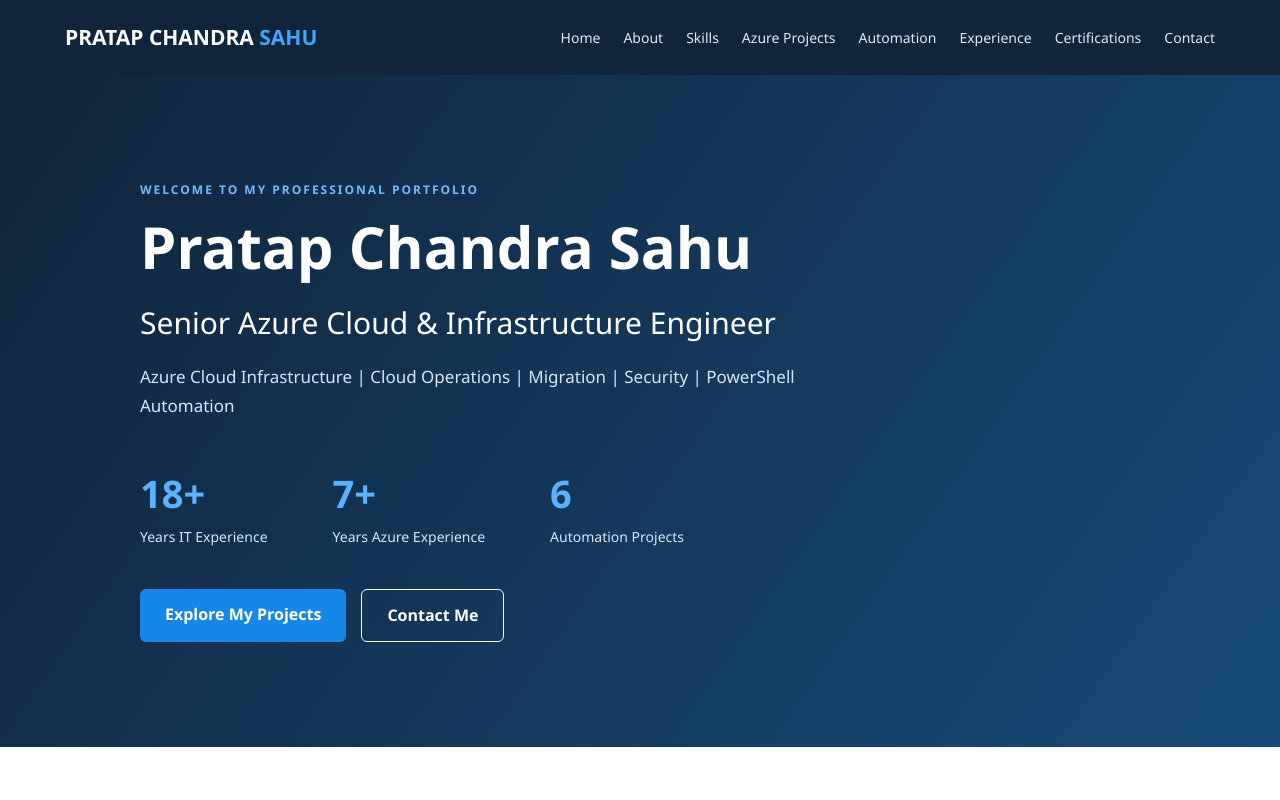
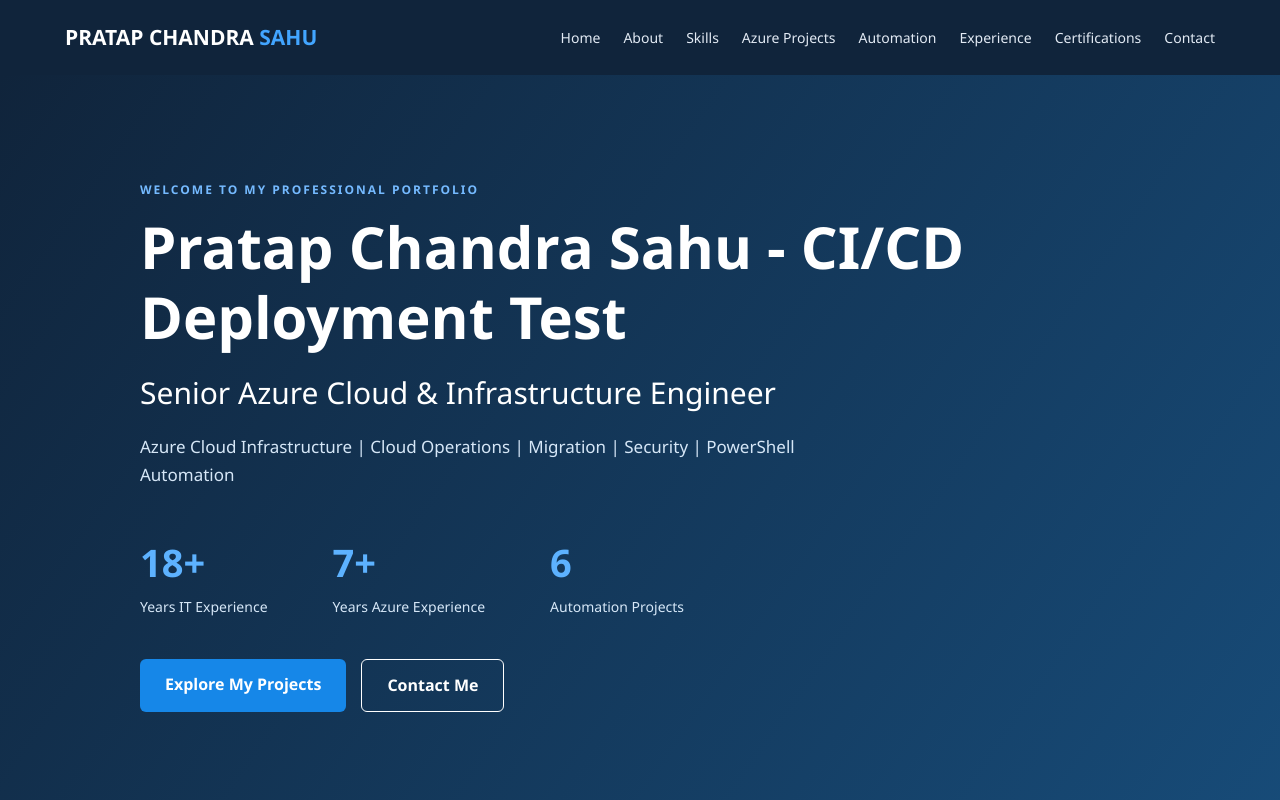
Before and after one commit to pratapscilgit/Pratap_Sahu.github.io, a plain HTML site: page index.html in a window 1280 px wide. Shown: the top 800 px of the page. Drawn offline with Linux system fonts and the light colour scheme.

Commit message:
Test visible CI CD deployment

```diff
--- a/index.html
+++ b/index.html
@@ -5,7 +5,7 @@
     <meta charset="UTF-8">
     <meta name="viewport" content="width=device-width, initial-scale=1.0">
 
-    <meta name="description" content="Professional p00ortfolio of Pratap Chandra Sahu, Senior Azure Cloud Engineer with 18+ years of IT experience and 7+ years of Azure experience.">
+    <meta name="description" content="Professional portfolio of Pratap Chandra Sahu, Senior Azure Cloud Engineer with 18+ years of IT experience and 7+ years of Azure experience.">
 
     <meta name="author" content="Pratap Chandra Sahuo">
 
@@ -54,7 +54,7 @@
         <p class="eyebrow">WELCOME TO MY PROFESSIONAL PORTFOLIO</p>
 
         <h1>
-            Pratap Chandra Sahu
+            Pratap Chandra Sahu - CI/CD Deployment Test
         </h1>
 
         <h2>
```
